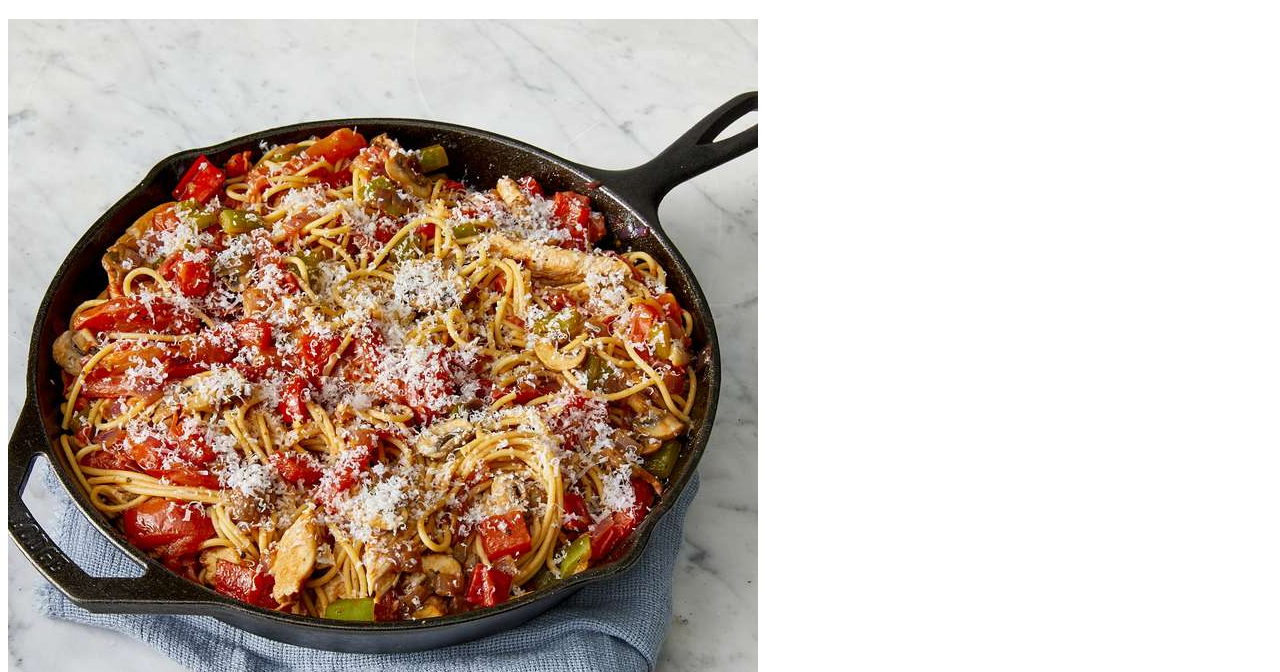
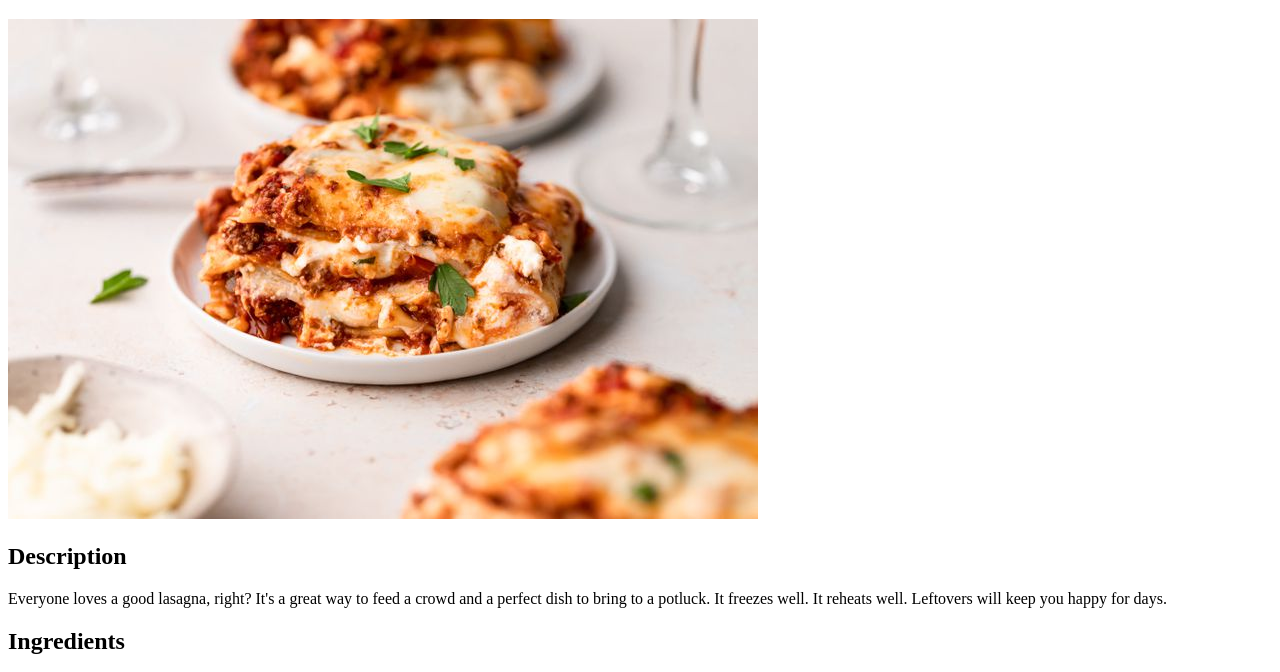
Before and after one commit to mcher0/git-practice_recepies, a plain HTML site: page Lasgna.html in a window 1280 px wide. Shown: the part 61-733 px from the top of the page. Drawn offline with Linux system fonts and the light colour scheme.

Commit message:
final fix, i hope

```diff
--- a/Lasgna.html
+++ b/Lasgna.html
@@ -7,7 +7,7 @@
 </head>
 <body>
     <h1>Lasagna</h1>
-    <img src="images/pasta.jpg">
+    <img src="/images/lasagna.jpg">
     <h2>Description</h2>
     <p>Everyone loves a good lasagna, right? It's a great way to feed a crowd and a perfect dish to bring to a potluck. It freezes well. It reheats well. Leftovers will keep you happy for days. </p>
     <h2>Ingredients</h2>
```
